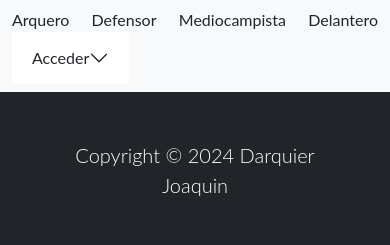
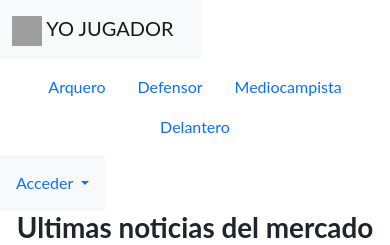
Before and after one commit to JoacoDarquier/EntregaFinal-DarquierJoaquin, a Django app: page /yo-jugador/ in a window 390 px wide. Shown: the top 245 px of the page. Run offline with Django 4.2, Linux system fonts and the light colour scheme; some libraries are stand-ins or nearby versions; grey boxes are pictures that could not be loaded.

Commit message:
Arreglos del front en la vista del no logueado. Sigue el error de no poder cargar los modelos

```diff
--- a/proyecto/app/templates/index.html
+++ b/proyecto/app/templates/index.html
@@ -10,7 +10,7 @@
         <link href="{% static 'css/styles.css' %}" rel="stylesheet" />
     </head>
     <body>
-        <nav class="navbar navbar-light bg-light static-top">
+        <nav class="nav">
             {% if request.user.is_authenticated %}
             <a class="nav-link" href="{% url 'ArqueroList' %}">Arquero</a>
             <a class="nav-link" href="{% url 'DefensorList' %}">Defensor</a>
@@ -29,27 +29,60 @@
                 </button>
             </form>
             {% else %}
-            <div class="container">
+            <div class="navbar bg-body-tertiary col-md-2">
+                <div class="container-fluid">
+                    <a class="navbar-brand" href="#">
+                        <img src="https://images.vexels.com/media/users/3/158409/isolated/preview/b0af06a4c1a8e7a31ce379250130d26c-pelota-de-futbol-pentagono-silueta.png" alt="Boton de inicio" width="30" height="30" class="d-inline-block align-text-top">
+                        YO JUGADOR
+                    </a>
+                </div>
+            </div>
+            <div class="navbar navbar-expand-lg justify-content-center col-md-9">
                 <a class="nav-link" href="{% url 'login' %}">Arquero</a>
                 <a class="nav-link" href="{% url 'login' %}">Defensor</a>
                 <a class="nav-link" href="{% url 'login' %}">Mediocampista</a>
                 <a class="nav-link" href="{% url 'login' %}">Delantero</a>
-                <div class="accordion accordion-flush" id="accordionFlushExample">
-                    <div class="accordion-item">
-                        <h2 class="accordion-header">
-                        <button class="accordion-button collapsed" type="button" data-bs-toggle="collapse" data-bs-target="#flush-collapseOne" aria-expanded="false" aria-controls="flush-collapseOne">
-                            Acceder
-                        </button>
-                        </h2>
-                        <div id="flush-collapseOne" class="accordion-collapse collapse" data-bs-parent="#accordionFlushExample">
-                            <a class="btn btn-primary" href="{% url 'login' %}">Iniciar Sesion</a>
-                            <a class="btn btn-primary" href="{% url 'registrar' %}">Registrarse</a>
-                        </div>
-                    </div>
+            </div>
+            <div class="navbar navbar-expand-lg bg-body-tertiary col-md-1 accordion accordion-flush" id="accordionFlushExample">
+                <li class="nav-item dropdown">
+                    <a class="nav-link dropdown-toggle" href="#" role="button" data-bs-toggle="dropdown" aria-expanded="false">
+                        Acceder
+                    </a>
+                    <ul class="dropdown-menu">
+                        <li><a class="dropdown-item" href="{% url 'login' %}">Iniciar Sesion</a></li>
+                        <li><a class="dropdown-item" href="{% url 'registrar' %}">Registrarse</a></li>
+                    </ul>
+                </li>
+            </div>
+        </nav>
+        <h1 class="text-center">Ultimas noticias del mercado de pases</h1>
+        <div class="card-group row">
+            <div class="card border-primary mb-3">
+                <img src="https://media.tycsports.com/files/2024/01/29/669630/ignacio-miramon_862x485.webp?v=1" class="card-img-top" alt="...">
+                <div class="card-body">
+                    <h5 class="card-title">Boca averiguó la situación de Ignacio Miramón en Lille</h5>
+                    <p class="card-text">El Xeneize aún no se retira del mercado de pases y quiere incorporar a un mediocampista más. Desde Francia le contestaron que prefieren quedarse con el ex-Gimnasia y, en todo caso, cederlo a algún equipo de Europa...</p>
+                    <a class="dropdown-item" target="_blank" href="https://www.tycsports.com/boca-juniors/boca-consulto-condiciones-situacion-ignacio-miramon-lille-francia-id561203.html">Leer mas</a>
                 </div>
             </div>
-            {% endif %}
-        </nav>
+            <div class="card border-primary mb-3">
+                <img src="https://media.tycsports.com/files/2024/01/29/669595/villagra-y-fassi_862x485.webp" class="card-img-top" alt="...">
+                <div class="card-body">
+                    <h5 class="card-title">El ultimátum que Villagra le habría dado a Fassi: "Si no me vendés a River, nos tenemos que agarrar a piñas"</h5>
+                    <p class="card-text">El mediocampista de la T plantó bandera fuertemente y quiere ir a jugar al club de sus amores. El presidente del cuadro cordobés se mantiene firme en sus pretensiones...</p>
+                    <a class="dropdown-item" target="_blank" href="https://www.tycsports.com/river-plate/villagra-fassi-talleres-venta-river-frase-agarrar-a-pinas-id561194.html">Leer mas</a>
+                </div>
+            </div>
+            <div class="card border-primary mb-3">
+                <img src="https://media.tycsports.com/files/2024/01/26/668739/luciano-rodriguez_862x485.webp?v=3" class="card-img-top" alt="...">
+                <div class="card-body">
+                    <h5 class="card-title">Liverpool rechazó la oferta de River por Luciano Rodríguez: cómo sigue la negociación</h5>
+                    <p class="card-text">El conjunto charrúa descartó el ofrecimiento del Millonario que está lejos de sus pretenciones, aunque en Núñez no se bajan de la pelea. También desecharon una propuesta del Feyenoord...</p>
+                    <a class="dropdown-item" target="_blank" href="https://www.tycsports.com/river-plate/river-rechazo-propuesta-liverpool-luciano-rodriguez-uruguay-id560797.html">Leer mas</a>
+                </div>
+            </div>
+        </div>
+        {% endif %}
         {% block cambioDeVista %}
         {% endblock %}
         <footer class="p-5 bg-dark text-white text-center position-relative">
--- a/proyecto/app/views.py
+++ b/proyecto/app/views.py
@@ -1,11 +1,12 @@
 from django.shortcuts import render
 
-from app.models import Arquero, Defensor, Mediocampista, Delantero
+from app.models import Arquero, Defensor, Mediocampista, Delantero, Avatar
 
 from app.forms import UserRegistrationForm, AvatarFormulario, ArqueroFormulario
 
 from django.contrib.auth import login, authenticate
 from django.contrib.auth.forms import AuthenticationForm
+from django.contrib.auth.models import User
 from django.contrib.auth.mixins import LoginRequiredMixin
 from django.contrib.auth.decorators import login_required
 
```
